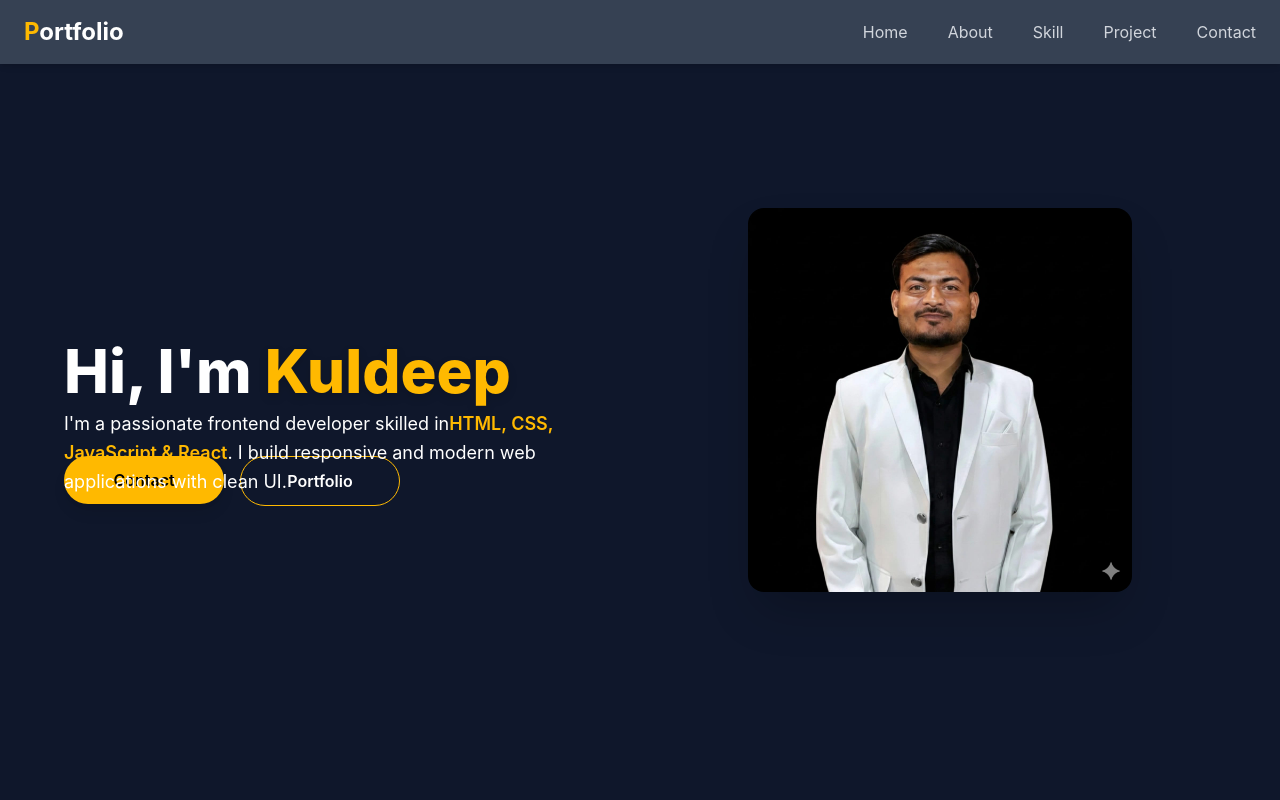
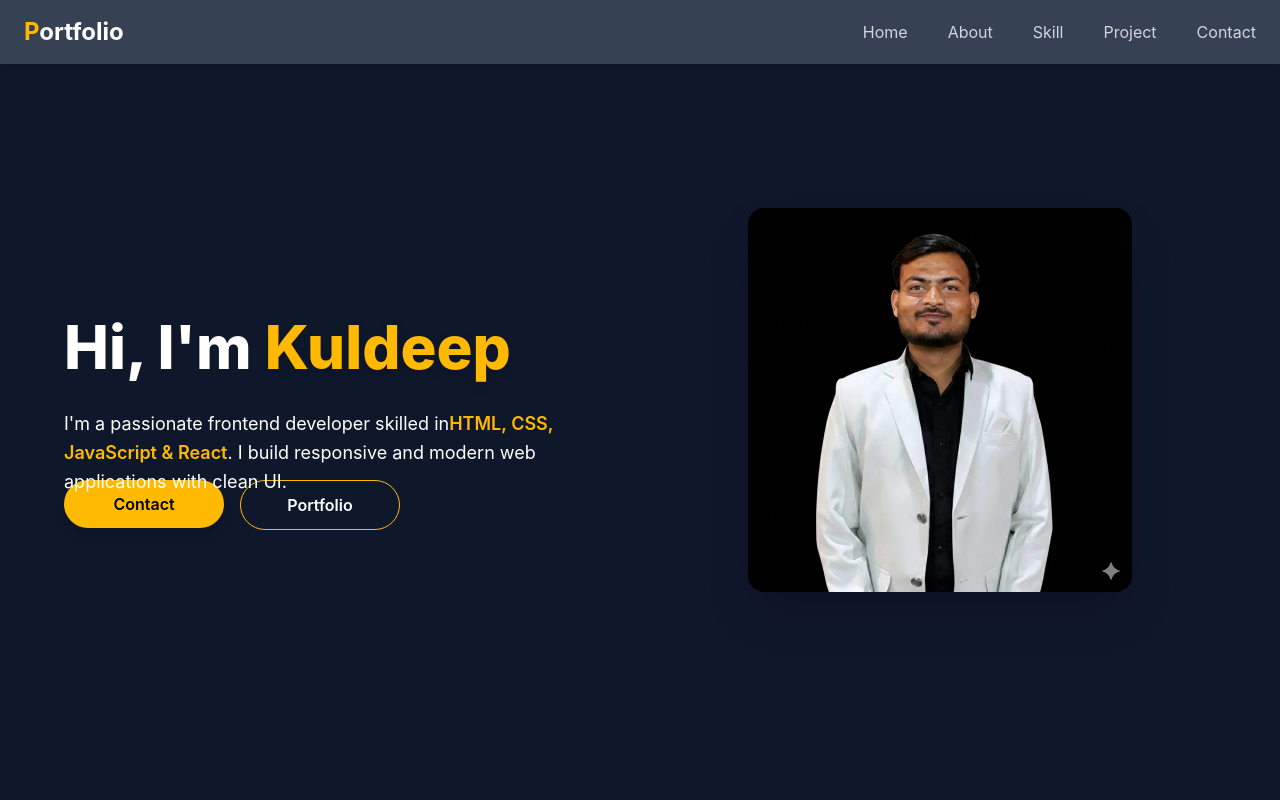
Before and after one commit to kuldeep-kumar-rajput/portfolio, a React (Vite) app: page / in a window 1280 px wide. Shown: the top 800 px of the page. Built offline with nearby package versions, Linux system fonts and the light colour scheme.

Commit message:
Update main.jsx

```diff
--- a/src/components/main.jsx
+++ b/src/components/main.jsx
@@ -42,7 +42,7 @@ const Main = () => {
       <section className="min-h-screen flex items-center bg-[oklch(20.8%_0.042_265.755)]">
         <div className="container mx-auto px-6 md:px-16 flex flex-col-reverse md:flex-row items-center justify-between gap-12">
           {/* Left Content */}
-          <div className="md:w-1/2 text-center md:text-left gap-6">
+          <div className="md:w-1/2 flex flex-col text-center md:text-left gap-6">
            <h1 className="text-4xl text-white md:text-6xl font-extrabold leading-tight  opacity-0 translate-y-10 animate-[slideUp_1s_ease-out_forwards]">
             Hi, I'm{" "}
            <span className="text-amber-400 drop-shadow-lg">Kuldeep</span>
```
